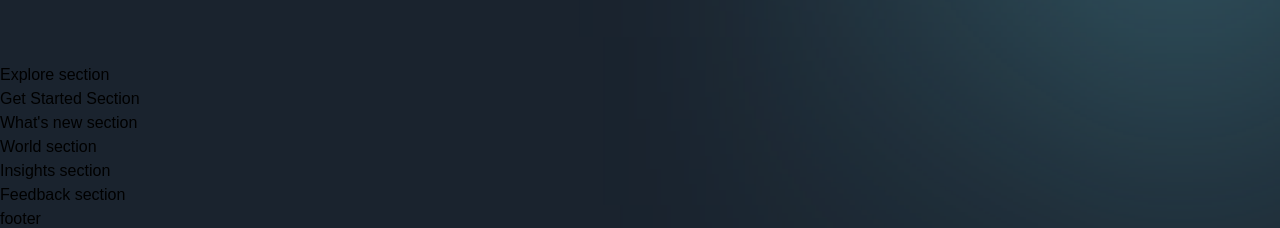
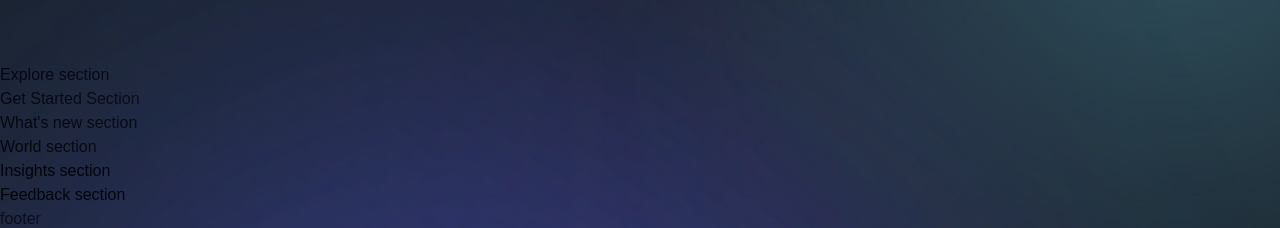
Before and after one commit to Sylvat160/metaverse, a Next.js app: page / in a window 1280 px wide. Shown: the part 1294-1522 px from the top of the page. Built offline with nearby package versions, Linux system fonts and the light colour scheme; a web font is replaced by a local one.

Commit message:
(add) : gradient parts

```diff
--- a/app/page.js
+++ b/app/page.js
@@ -1,19 +1,37 @@
-import { Footer, Navbar } from '../components';
-import { About, Explore, Feedback, GetStarted, Hero, Insights, WhatsNew, World } from '../sections';
+import { Footer, Navbar } from '../components'
+import {
+  About,
+  Explore,
+  Feedback,
+  GetStarted,
+  Hero,
+  Insights,
+  WhatsNew,
+  World,
+} from '../sections'
 
 const Page = () => (
-  <div className='bg-primary-black overflow-hidden'>
+  <div className="bg-primary-black overflow-hidden">
     <Navbar />
     <Hero />
     <About />
+    <div className="relative">
       <Explore />
+      <div className="gradient-03 z-0" />
       <GetStarted />
+    </div>
+    <div className="relative">
       <WhatsNew />
+      <div className="gradient-04 z-0" />
       <World />
+    </div>
+    <div className="relative">
       <Insights />
+      <div className="gradient-04 z-0" />
       <Feedback />
+    </div>
     <Footer />
   </div>
-);
+)
 
-export default Page;
+export default Page
```
Lines whose indentation alone changed are shown as unchanged.
